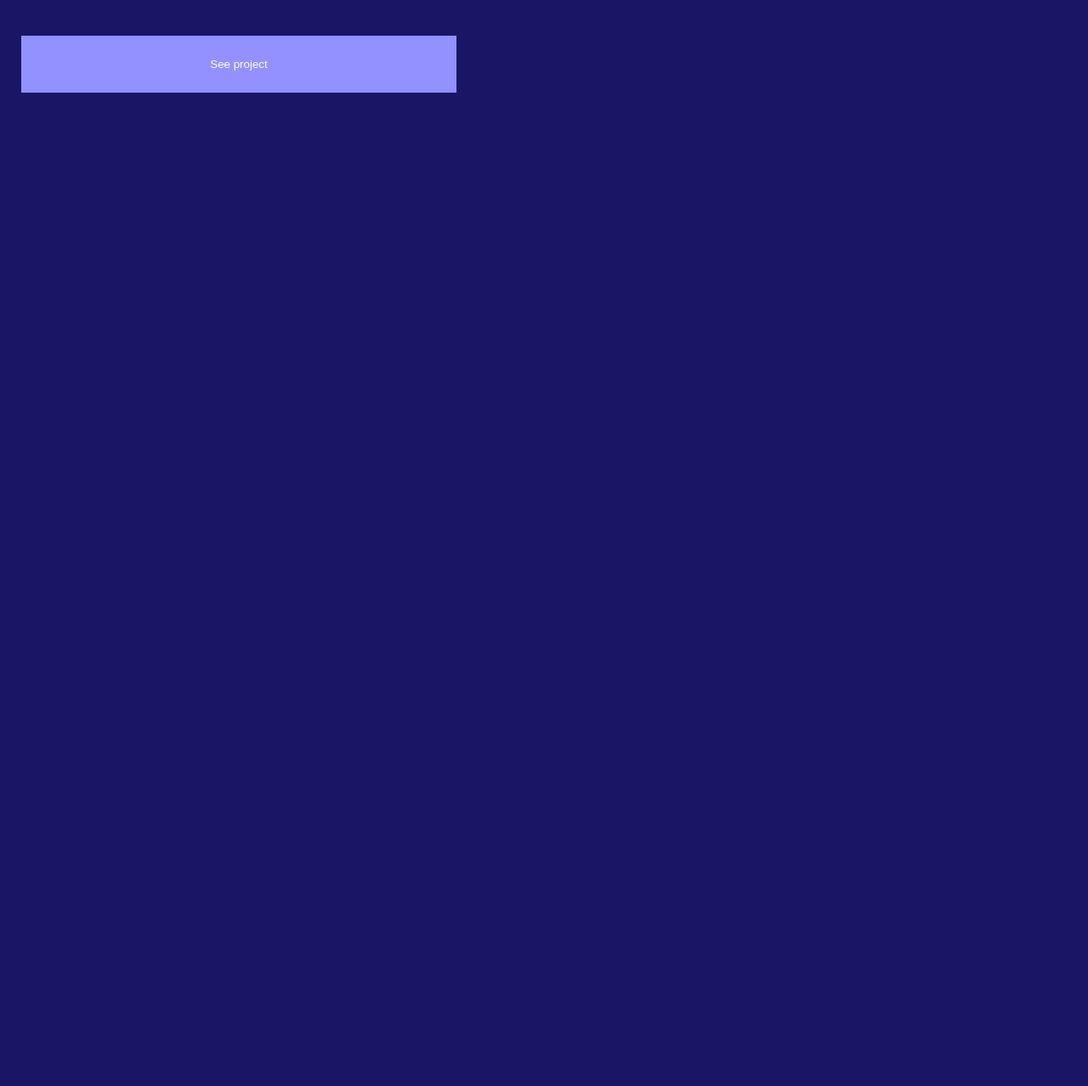
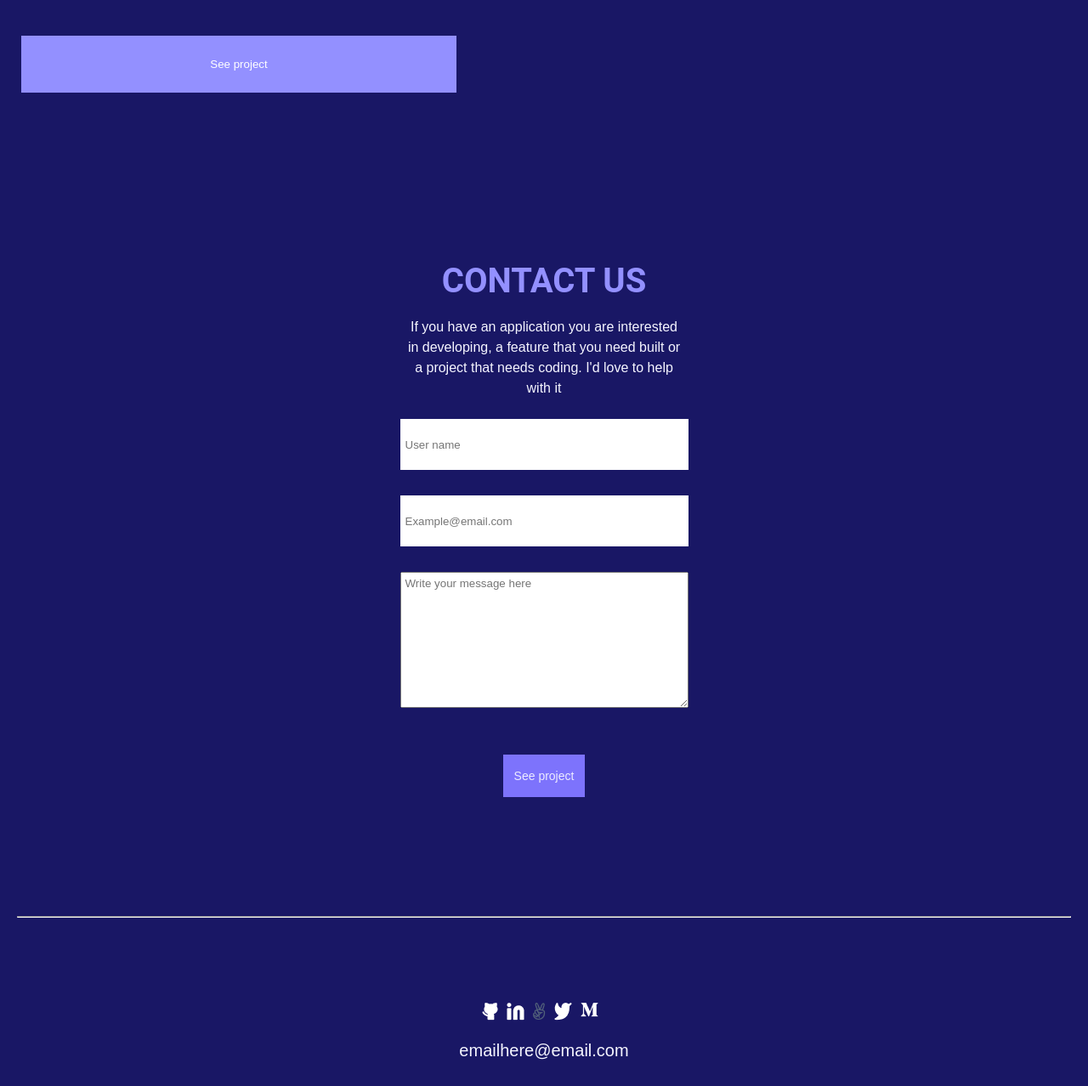
Before and after one commit to maherramadan78/Myportfolio, a website: page index.html in a window 1280 px wide. Shown: the part 3853-5131 px from the top of the page at 85% size. Before the commit the page ends 4022 px from the top, so only its background shows below. Drawn offline with nearby package versions, Linux system fonts and the light colour scheme; files whose address does not match are found by name.

Commit message:
Add contact form

```diff
--- a/index.html
+++ b/index.html
@@ -222,5 +222,35 @@
     <!-- SEE PROJECT BUTTON -->
     <button class="btn">See project</button>
     </div>
+
+    <section class="contact-form">
+
+      <h2 class="contact-us">Contact Us</h2>
+      <p class="paragraph3">If you have an application you are
+        interested in developing, a feature that you
+        need built or a project that needs coding.
+        I'd love to help with it </p>
+
+      <form action="https://formspree.io/forms/meqdknwb/integration" method="post" class="form">
+      <input type="text" id="name" name="name" placeholder="User name" maxlength="30" required>
+      <input type="email" id="email" name="email" placeholder="Example@email.com" required>
+      <textarea type="text" id="Message" name="message" placeholder="Write your message here" maxlength="500" required></textarea>
+      <button class="btn2">See project</button>
+    </form>
+  </section>
+  <!-- line4 -->
+   <hr>
+
+  <footer class="section-footer">
+      <ul class="social-icons">
+        <li><a href=""><img src="./img/Vector.png" alt="github"></a></li>
+        <li><a href=""><img src="./img/Frame.png" alt="Linkedin"></a></li>
+        <li><a href=""><img src="./img/Vector5.png" alt="angel"></a></li>
+        <li><a href=""><img src="./img/twitter.png" alt="twitter"></a></li>
+        <li><a href=""><img src="./imG/M.png" alt="medium"></a></li>
+      </ul>
+
+      <p class="email-text">emailhere@email.com </p>
+  </footer>
 </body>
 </html>
```
